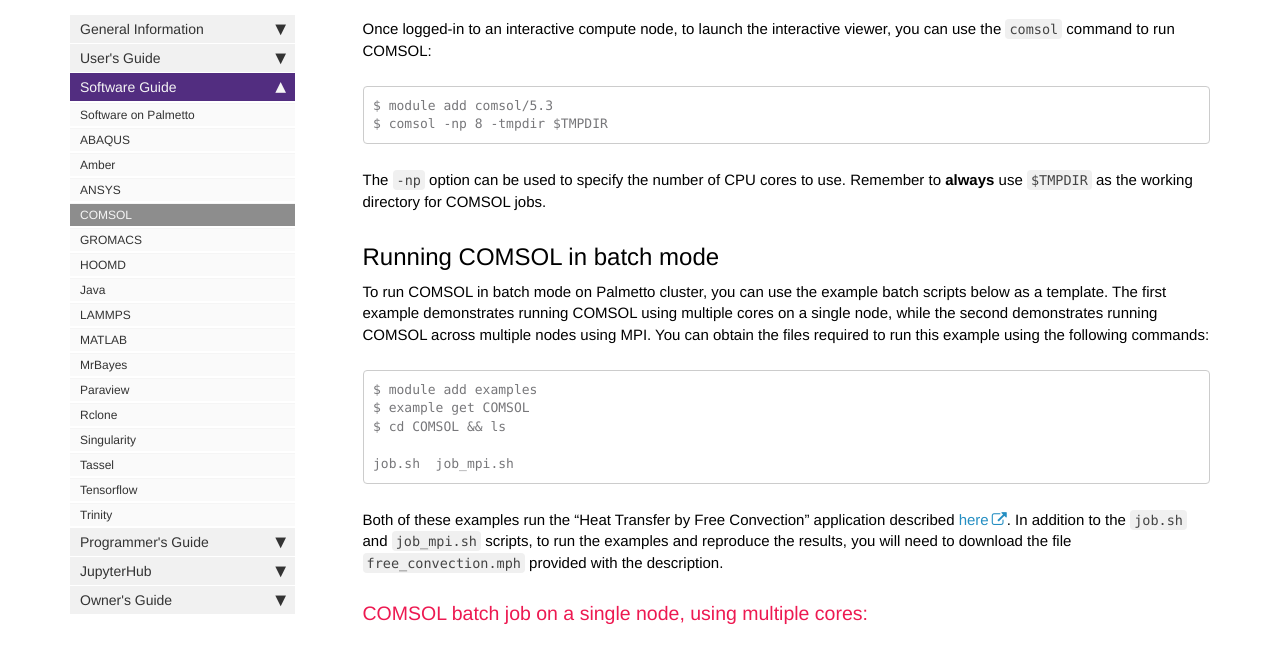
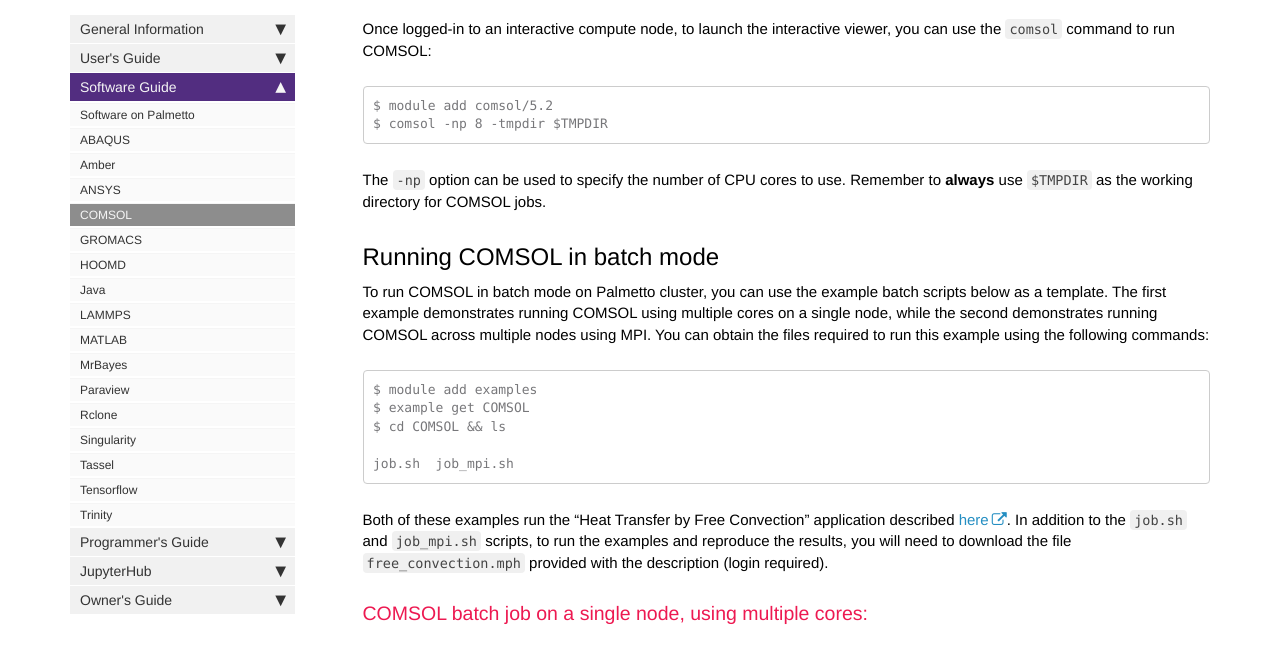
Before and after one commit to clemsonciti/palmetto-documentation, a Jekyll site: the page built from pages/documentation/software_comsol.md, in a window 1280 px wide and 900 px high, scrolled down 586 px. Shown: the part 162-810 px from the top of the window. Built offline with Jekyll 4.4.1, drawn with Linux system fonts in a browser that asks for light colours; nearby versions of some CDN libraries; comment, search, counter and statistics services are not loaded.

Commit message:
Update software_comsol.md

```diff
--- a/pages/documentation/software_comsol.md
+++ b/pages/documentation/software_comsol.md
@@ -36,7 +36,7 @@
 you can use the `comsol` command to run COMSOL:
 
 ~~~
-$ module add comsol/5.3
+$ module add comsol/5.2
 $ comsol -np 8 -tmpdir $TMPDIR
 ~~~
 
@@ -69,7 +69,7 @@
 [here](https://www.comsol.com/model/heat-transfer-by-free-convection-122).
 In addition to the `job.sh` and `job_mpi.sh` scripts, to run the examples and reproduce the results,
 you will need to download the file `free_convection.mph` provided
-with the description.
+with the description (login required).
 
 ### COMSOL batch job on a single node, using multiple cores:
 
```
